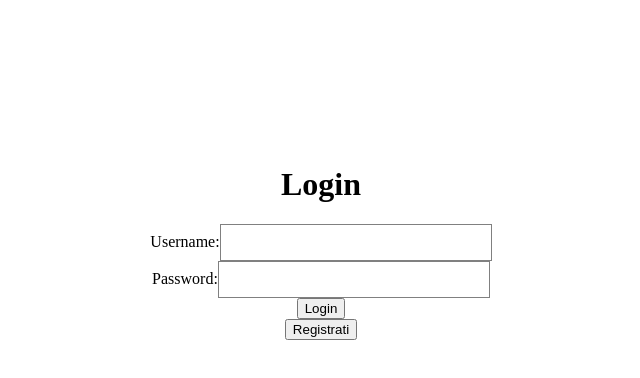
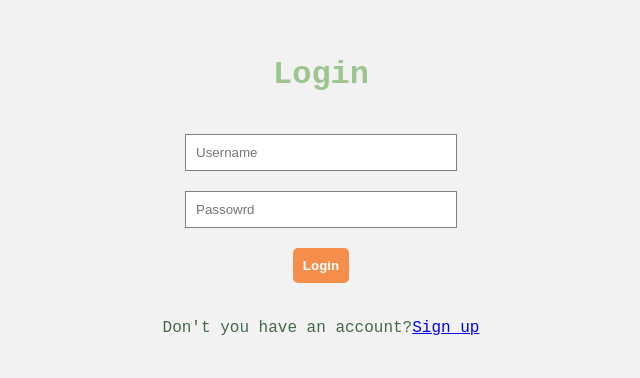
Before and after one commit to xClaugod/CloudLibrary, a React (Create React App) app in the folder client/: page / in a window 1280 px wide. Shown: the part 166-544 px from the top of the page, without its empty margins (319-959 px from the left). Built offline with nearby package versions, Linux system fonts and the light colour scheme.

Commit message:
Feat: css on entire site. Now upload works

```diff
--- a/client/src/pages/Add.js
+++ b/client/src/pages/Add.js
@@ -69,14 +69,14 @@ const Add = () => {
 
 
   return (
-    <div className='form'>
+    <form>
       <h1>Add new book</h1>
-      <input type="text" placeholder='title' name="title" onChange={handleChange}/>
-      <input type="text" placeholder='description' name="description" onChange={handleChange}/>
-      <input type="text" placeholder='price' name="price" onChange={handleChange}/>
-      <input type="file" name='cover' onChange={handleFileUpload} />
+      <input type="text" placeholder='title' required name="title" onChange={handleChange}/>
+      <input type="text" placeholder='description' required name="description" onChange={handleChange}/>
+      <input type="text" placeholder='price' required name="price" onChange={handleChange}/>
+      <input type="file" name='cover' required onChange={handleFileUpload} />
       <button onClick={handleClick} id="btnUpload" className='formButton'>Add</button>
-    </div>
+    </form>
   )
 }
 
--- a/client/src/pages/Books.jsx
+++ b/client/src/pages/Books.jsx
@@ -10,7 +10,11 @@ const Books = () => {
   const accessToken = Cookies.get('access_token');
 
   useEffect(() => {
-
+    if (!accessToken) {
+      console.error("Login first!")
+      navigate('/');
+      return;
+    }
     fetch('http://localhost:8800/getUserInfo', {
         method: 'POST',
         headers: {
@@ -30,17 +34,8 @@ const Books = () => {
                 cover: item.cover
             })));
         })
-        .catch(error => console.error('Error during fetch:', error));
+        .catch(error =>console.error('Error during fetch:', error));
 }, []);
-
-
-  useEffect(() => {
-    //console.log(books)
-  },[books])
-
-  useEffect(() => {
-    console.log(username)
-  },[username])
 
   const handleDelete = (id) => {
     console.log("kd",id)
@@ -57,7 +52,18 @@ const Books = () => {
       });
   }
 
+  const handleUpdate = (id,title,description,price,cover) => {
+    const bookData = {
+      title: title,
+      description: description,
+      price: price,
+      cover: cover
+    }
+    navigate(`/update/${id}`, { state: { bookData } });
+  }
+
   function logout() {
+    Cookies.remove('access_token');
     fetch('http://localhost:8800/logout', {
         method: 'POST',
         headers: {
@@ -70,21 +76,30 @@ const Books = () => {
   }
 
   return (
-    <div>
-      <p>Welcome {username} </p>
+    <div className='container'>
+      <div className='menu'>
+        <div>
+          <h2>Welcome back  </h2>
+          <h3>{username}</h3>
+        </div>
+        <button className='btnMenu'><Link to={"/add"} className='menuLink'> Add new book</Link> </button>
+        <button className='btnMenu' onClick={()=>logout()}>Logout</button>
+      </div>
       <div className='books'>{books.map((book, index) => (
         <div key={index} className='book'>
-          <h3>{book.title}</h3>
+          <h2>{book.title}</h2>
           {book.cover && <img src={`../../../backend/${book.cover}`} alt={`../../../backend/${book.cover}`} />}
           <p>{book.description}</p>
-          <p>{book.price}</p>
+          <p className='price'>€{book.price}</p>
+          <div className='actions'>
           <button className='delete' onClick={() => handleDelete(book.idBook)}>Delete</button>
-          <button className='update'><Link to={`/update/${book.idBook}`}>Update</Link></button>
+          <button className='update' onClick={() => handleUpdate(book.idBook,book.title,book.description,book.price,book.cover)}>Update</button>
+          </div>
         </div>
+
       ))}
       </div>
-      <button><Link to={"/add"}> Add new book</Link> </button>
-      <button onClick={()=>logout()}>Logout</button>
+
 
     </div>
   )
--- a/client/src/pages/Login.jsx
+++ b/client/src/pages/Login.jsx
@@ -42,28 +42,14 @@ const Login = () => {
             });
     };
 
-    const handleRegisterClick = () => {
-         navigate('/register');
-    };
-
     return (
-        <div>
-            <h1>Login</h1>
             <form onSubmit={handleSubmit}>
-                <label>
-                    Username:
-                    <input type="text" value={username} onChange={handleUsernameChange} />
-                </label>
-                <br />
-                <label>
-                    Password:
-                    <input type="password" value={password} onChange={handlePasswordChange} />
-                </label>
-                <br />
-                <button type="submit">Login</button>
+                <h1>Login</h1>
+                <input type="text" placeholder="Username" value={username} onChange={handleUsernameChange} />
+                <input type="password" placeholder="Passowrd" value={password} onChange={handlePasswordChange} />
+                <button type="submit" className='btnLogin'>Login</button>
+                <p>Don't you have an account?<a href="/register">Sign up</a></p>
             </form>
-            <button onClick={handleRegisterClick}>Registrati</button>
-        </div>
     );
 };
 
--- a/client/src/pages/Register.jsx
+++ b/client/src/pages/Register.jsx
@@ -41,33 +41,27 @@ const Register = () => {
 
 
     return (
-        <div>
-            <h2>Registrazione</h2>
             <form onSubmit={handleSubmit}>
-                <div>
-                    <label htmlFor="username">Username:</label>
+                <h1>Sign Up</h1>
                 <input
                     type="text"
+                    placeholder='Username'
                     id="username"
                     value={username}
                     onChange={handleUsernameChange}
                 />
-                </div>
-                <div>
-                    <label htmlFor="password">Password:</label>
                 <input
                     type="password"
                     id="password"
+                    placeholder='Password'
                     value={password}
                     onChange={handlePasswordChange}
                 />
-                </div>
-                <button type="submit">Registrati</button>
-            </form>
+                <button type="submit" className='btnLogin'>Registrati</button>
                 <p>
                 Hai già un account? <a href="/">Accedi</a>
                 </p>
-        </div>
+            </form>
     );
 };
 
--- a/client/src/pages/Update.js
+++ b/client/src/pages/Update.js
@@ -9,18 +9,26 @@ const Update = () => {
     cover:""
   });
 
-  const[isLoading,setIsLoading] = useState(true);
 
   const navigate = useNavigate();
   const location = useLocation();
   const bookId = location.pathname.split('/').pop()
 
+  console.log(location)
+
   useEffect(() => {
-    fetch(`http://localhost:8800/books/${bookId}`)
-    .then(res => res.json())
-    .then(book => setBook(book))
-    .catch(error => console.error('Error during fetch:', error));
+    setBook({
+      title:location.state.bookData.title,
+      description:location.state.bookData.description,
+      price:location.state.bookData.price,
+      cover:location.state.bookData.cover
+    })
   },[])
+
+  useEffect(() => {
+    console.log(book)
+  }
+  ,[book])
 
   const handleChange = (e) => {
     setBook((prev)=>({
@@ -28,7 +36,6 @@ const Update = () => {
       [e.target.name]: e.target.value
 
     }));
-    setIsLoading(false);
   };
 
   const handleClick = e => {
@@ -51,21 +58,14 @@ const Update = () => {
   }
 
   return (
-    <div className='form'>
+    <form>
       <h1>Update the book</h1>
-      {
-        !isLoading?
-        <>
-          <input type="text" placeholder='title' value={book?.title} name="title" onChange={handleChange}/>
-          <input type="text" placeholder='description' value={book.description} name="description" onChange={handleChange}/>
-          <input type="text" placeholder='price' value={book.price} name="price" onChange={handleChange}/>
-          <input type="text" placeholder='cover' value={book.cover} name="cover" onChange={handleChange}/>
-        </>
-        :
-        <p>Loading...</p>
-      }
-      <button onClick={handleClick} className='formButton'>Update</button>
-    </div>
+        <input type="text" placeholder='title' value={book?.title} name="title" onChange={handleChange}/>
+        <input type="text" placeholder='description' value={book.description} name="description" onChange={handleChange}/>
+        <input type="text" placeholder='price' value={book.price} name="price" onChange={handleChange}/>
+        <input type="text" placeholder='cover' value={book.cover} name="cover" onChange={handleChange}/>
+    <button onClick={handleClick} className='formButton'>Update</button>
+    </form>
   )
 }
 
--- a/client/src/style.css
+++ b/client/src/style.css
@@ -1,31 +1,86 @@
-.App{
-    height: 100vh;
-    padding: 0px 100px;
-    display: flex;
-    align-items: center;
-    justify-content: center;
-    text-align: center;
+body{
+    margin: 0;
+    padding: 0;
+    font-family: 'Courier New', Courier, monospace;
+    background-color: #F2F2F2;
+    color: #42694B;
 }
 
 .books{
     display: flex;
+    flex-wrap: wrap;
+    justify-content: center;
+    gap: 50px;
+    padding: 10px;
+}
+
+.book{
+    display: flex;
+    height: 500px;
+    width: 250px;
+    flex-direction: column;
+    align-items: center;
+    justify-content: center;
+    padding: 10px;
+    background-color: rgb(249, 155, 93);
+    border-radius: 5px;
+    box-shadow: 0px 2px 4px rgba(0, 0, 0, 0.1);
+}
+
+.book img {
+    width: 200px;
+    height: 300px;
+    object-fit: contain;
+}
+
+.book h2 {
+    color: #42694B;
+    font-size: 18px;
+    font-weight: bold;
+}
+
+.book p {
+    color: #42694B;
+    font-size: 14px;
+}
+
+.book .price {
+    color: #42694B;
+    font-size: 16px;
+    font-weight: bold;
+}
+
+.book .actions {
+    display: flex;
     gap: 10px;
 }
 
-.book{
-    flex: 1;
-    display: flex;
-    flex-direction: column;
-    -ms-grid-column-span: 10px;
-    align-items: center;
+.book .actions button {
+    border: none;
+    border-radius: 5px;
+    padding: 3px 6px;
+    cursor: pointer;
+    font-size: 14px;
+    font-weight: bold;
 }
 
-img{
-    width: 200px;
-    height: 300px;
-    object-fit: cover;
-    background-color: aqua;
+.book .actions .delete {
+    background-color: white;
+    border: 1px solid rgb(245, 191, 191);
+    color: rgb(242, 100, 100);
 }
+
+.book .actions .update {
+    background-color: white;
+    border: 1px solid rgb(204, 204, 243);
+    color: rgb(139, 139, 234);
+}
+
+.btnLink{
+    text-decoration: none;
+    color:rgb(139, 139, 234);
+}
+
 
 .delete{
     border: none;
@@ -45,10 +100,31 @@ img{
     color: rgb(139, 139, 234)
 }
 
-.form{
+form{
     display: flex;
     flex-direction: column;
+    align-items: center;
+    justify-content: center;
     gap: 20px;
+    min-height: 90vh;
+    width: 100%;
+    margin: 0;
+    padding: 0;
+}
+
+h1{
+    color: #9DC58F;
+}
+
+h2{
+    color: #FFFFFF;
+}
+
+h3{
+    color: #FFF8DC;
+    font-size: larger;
+    font-weight: bold;
+    font-family: 'Courier New', Courier, monospace;
 }
 
 input{
@@ -59,9 +135,59 @@ input{
 
 .formButton{
     border: none;
+    border-radius: 5px;
     padding: 10px;
     background-color: rgb(244, 142, 74);
     color: white;
     font-weight: bold;
     cursor: pointer;
 }
+
+.btnLogin{
+    width: fit-content;
+    border: none;
+    padding: 10px;
+    background-color: rgb(244, 142, 74);
+    color: white;
+    font-weight: bold;
+    cursor: pointer;
+    border-radius: 5px;
+
+}
+
+.container{
+    display: flex;
+    min-height: 100vh;
+    width: 100%;
+    padding: 0;
+    margin: 0;
+}
+
+.menu{
+    display: flex;
+    flex-direction: column;
+    width: 200px;
+    padding: 10px;
+    gap: 30px;
+    background-color: #9DC58F;
+}
+
+.btnMenu{
+    border: none;
+    padding: 10px;
+    background-color: #9DC58F;
+    color: #42694B;
+    font-weight: bold;
+    cursor: pointer;
+    border-radius: 5px;
+
+}
+
+.menuLink{
+    text-decoration: none;
+    color: #42694B;
+}
+
+.btnMenu:hover{
+    background-color: #F2F2F2;
+}
```
Also changed, not shown: 2 other files (tests, documents, lock files or other folders). Lines whose indentation alone changed are shown as unchanged.
